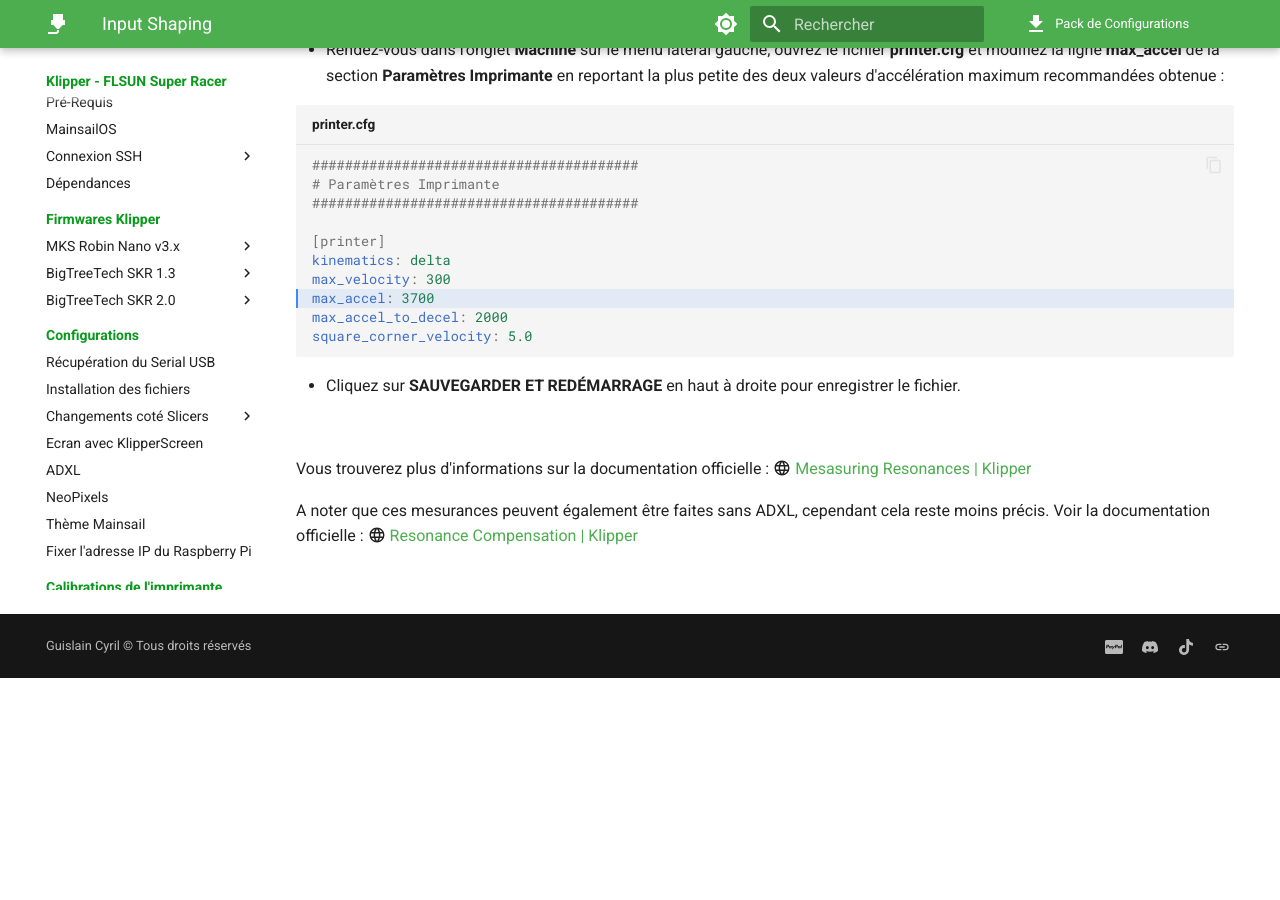
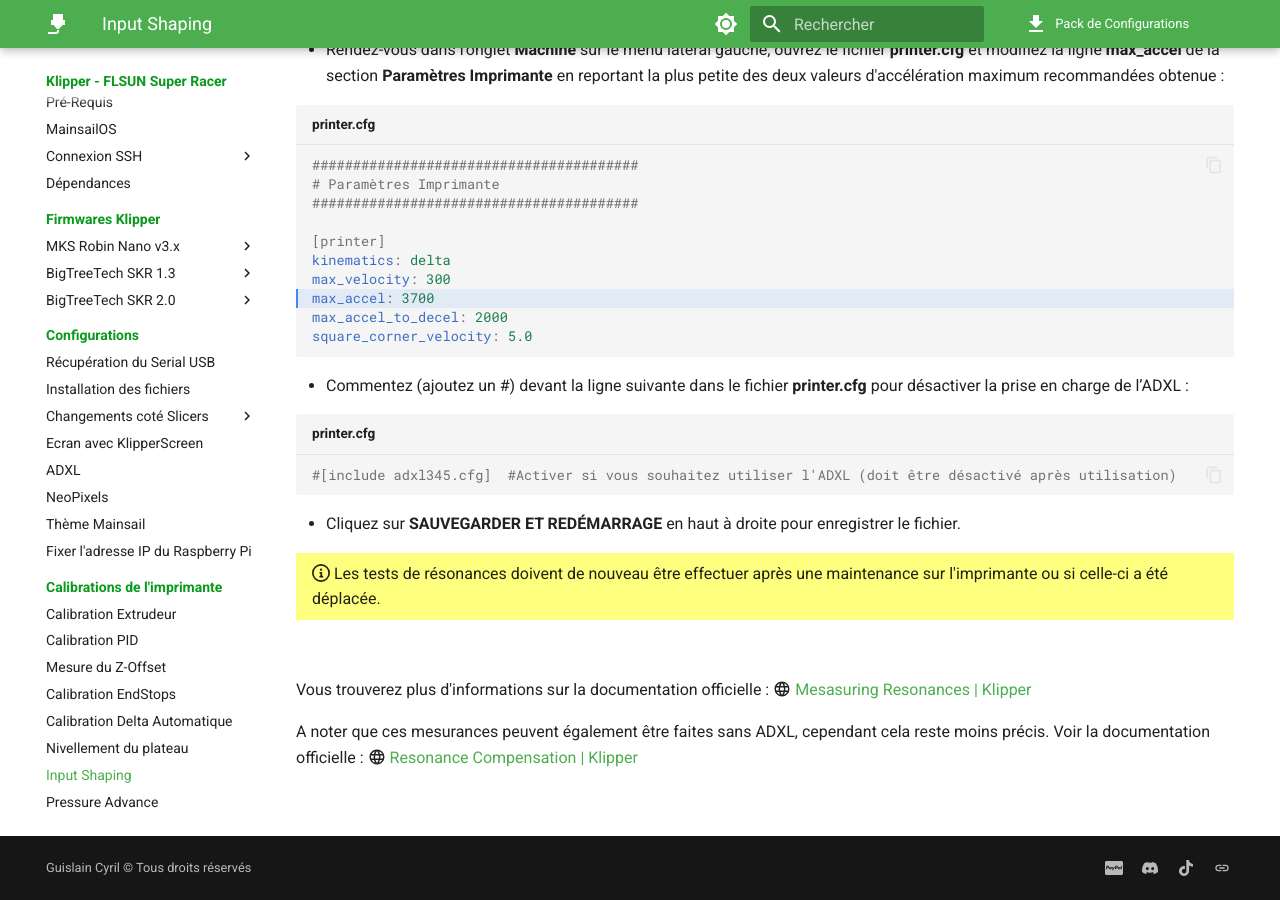
Before and after one commit to Guilouz/test, an MkDocs documentation site: the page built from docs/calibrations/input-shaping.md, in a window 1280 px wide and 900 px high, scrolled down 1147 px. Built offline with MkDocs 1.6.1 and Material for MkDocs 9.7.7, drawn with Linux system fonts in a browser that asks for light colours; comment, search, counter and statistics services are not loaded; before the commit the page ends 1825 px from its top, so only the background shows below that.

Commit message:
Update input-shaping.md

````diff
--- a/docs/calibrations/input-shaping.md
+++ b/docs/calibrations/input-shaping.md
@@ -68,7 +68,19 @@ max_accel_to_decel: 2000
 square_corner_velocity: 5.0
 ```
 
+- Commentez (ajoutez un #) devant la ligne suivante dans le fichier **printer.cfg** pour désactiver la prise en charge de l’ADXL :
+
+``` yaml title="printer.cfg"
+#[include adxl345.cfg]  #Activer si vous souhaitez utiliser l'ADXL (doit être désactivé après utilisation)
+```
+
 - Cliquez sur **SAUVEGARDER ET REDÉMARRAGE** en haut à droite pour enregistrer le fichier.
+
+{==
+
+:octicons-info-16: Les tests de résonances doivent de nouveau être effectuer après une maintenance sur l'imprimante ou si celle-ci a été déplacée.
+
+==}
 
 <br />
 
````
